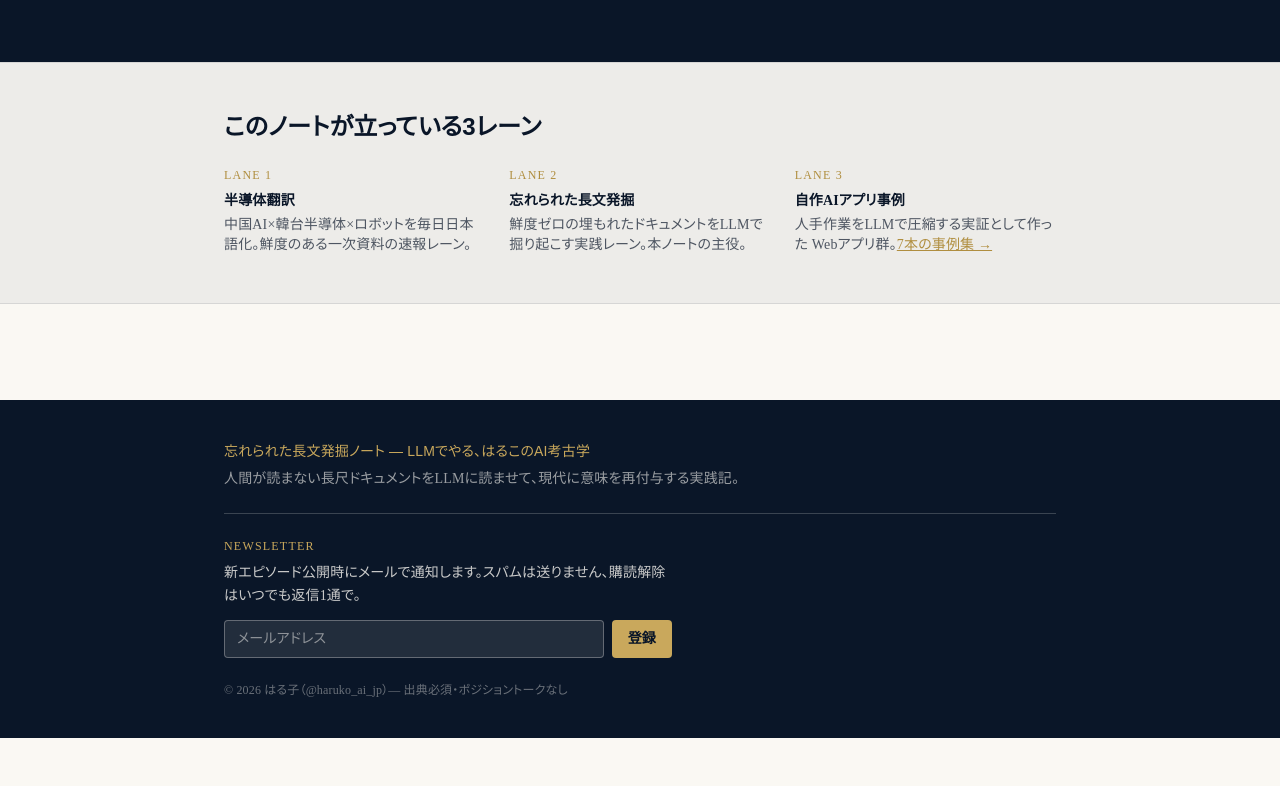
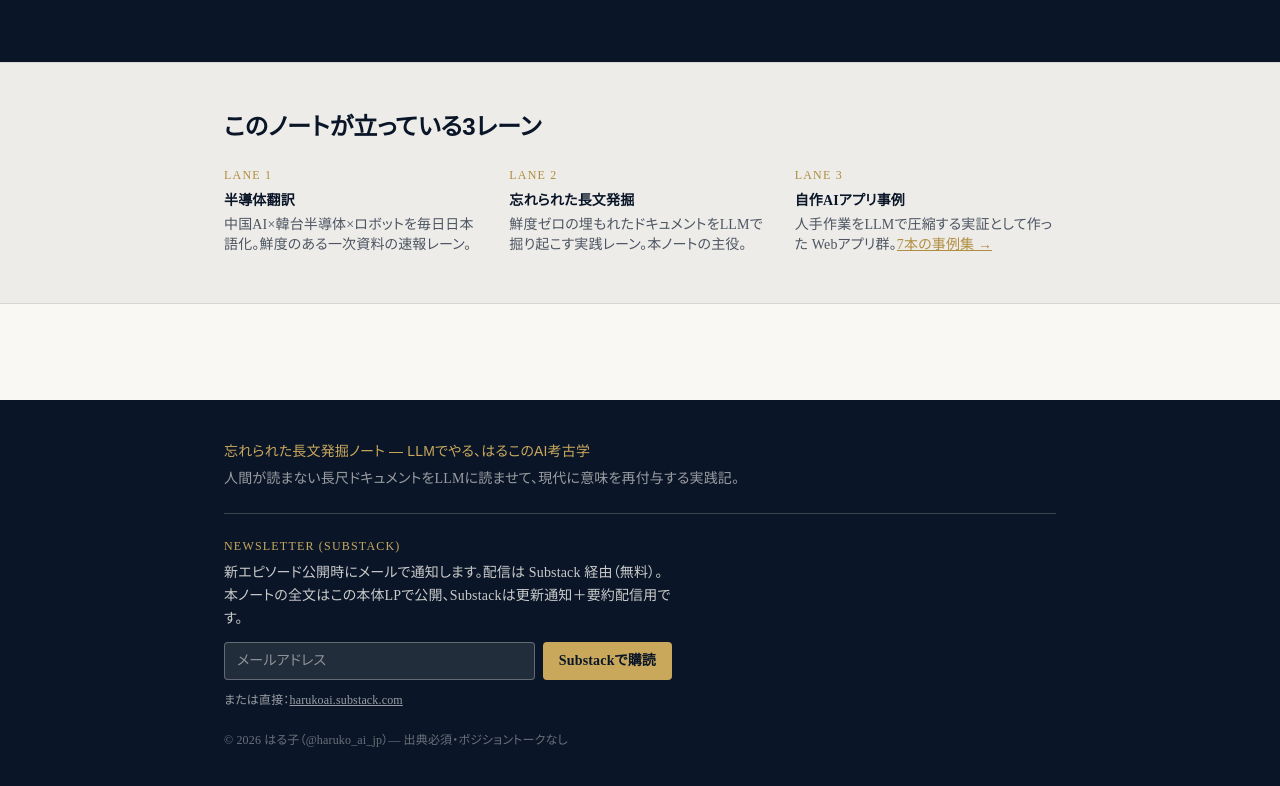
Before and after one commit to harunayonezawa2026/ai-archaeology, a Next.js app: page / in a window 1280 px wide. Shown: the part 2736-3522 px from the top of the page. Before the commit the page ends 3474 px from the top, so only its background shows below. Built offline with nearby package versions, Linux system fonts and the light colour scheme.

Commit message:
feat: switch newsletter form to Substack (harukoai.substack.com)

```diff
--- a/components/NewsletterForm.tsx
+++ b/components/NewsletterForm.tsx
@@ -2,49 +2,25 @@
 
 import { useState } from "react";
 
-const WEB3FORMS_KEY = "9b91ee9a-8212-4a0a-bd3a-e790b2964026";
+const SUBSTACK_URL = "https://harukoai.substack.com";
 
 export default function NewsletterForm() {
   const [email, setEmail] = useState("");
-  const [status, setStatus] = useState<"idle" | "submitting" | "success" | "error">("idle");
 
-  async function handleSubmit(e: React.FormEvent) {
+  function handleSubmit(e: React.FormEvent) {
     e.preventDefault();
     if (!email) return;
-    setStatus("submitting");
-
-    const payload = new FormData();
-    payload.append("access_key", WEB3FORMS_KEY);
-    payload.append("subject", "[AI考古学] 新規購読登録");
-    payload.append("from_name", "AI Archaeology Newsletter");
-    payload.append("email", email);
-    payload.append("message", `新規購読登録: ${email}\n登録日時: ${new Date().toISOString()}`);
-
-    try {
-      const res = await fetch("https://api.web3forms.com/submit", {
-        method: "POST",
-        body: payload,
-      });
-      if (res.ok) {
-        setStatus("success");
+    const url = `${SUBSTACK_URL}/subscribe?email=${encodeURIComponent(email)}`;
+    window.open(url, "_blank", "noopener,noreferrer");
     setEmail("");
-      } else {
-        setStatus("error");
-      }
-    } catch {
-      setStatus("error");
-    }
   }
 
   return (
     <div className="mt-6 pt-6 border-t border-paper/20">
-      <div className="text-gold-500 text-xs tracking-widest mb-2">NEWSLETTER</div>
+      <div className="text-gold-500 text-xs tracking-widest mb-2">NEWSLETTER (SUBSTACK)</div>
       <div className="text-paper/80 text-sm mb-3 max-w-md leading-relaxed">
-        新エピソード公開時にメールで通知します。スパムは送りません、購読解除はいつでも返信1通で。
+        新エピソード公開時にメールで通知します。配信は Substack 経由（無料）。本ノートの全文はこの本体LPで公開、Substackは更新通知＋要約配信用です。
       </div>
-      {status === "success" ? (
-        <div className="text-gold-400 text-sm">登録ありがとうございます。次回エピソード公開時にメールします。</div>
-      ) : (
       <form onSubmit={handleSubmit} className="flex flex-col sm:flex-row gap-2 max-w-md">
         <input
           type="email"
@@ -56,16 +32,14 @@ export default function NewsletterForm() {
         />
         <button
           type="submit"
-            disabled={status === "submitting"}
-            className="px-4 py-2 bg-gold-500 hover:bg-gold-600 text-navy font-bold text-sm rounded transition disabled:opacity-50"
+          className="px-4 py-2 bg-gold-500 hover:bg-gold-600 text-navy font-bold text-sm rounded transition"
         >
-            {status === "submitting" ? "送信中..." : "登録"}
+          Substackで購読
         </button>
       </form>
-      )}
-      {status === "error" && (
-        <div className="text-red-300 text-xs mt-2">送信に失敗しました。時間をおいてもう一度お試しください。</div>
-      )}
+      <div className="mt-3 text-xs text-paper/60">
+        または直接：<a href={SUBSTACK_URL} target="_blank" rel="noopener noreferrer" className="underline hover:text-gold-500">harukoai.substack.com</a>
+      </div>
     </div>
   );
 }
```
Lines whose indentation alone changed are shown as unchanged.
